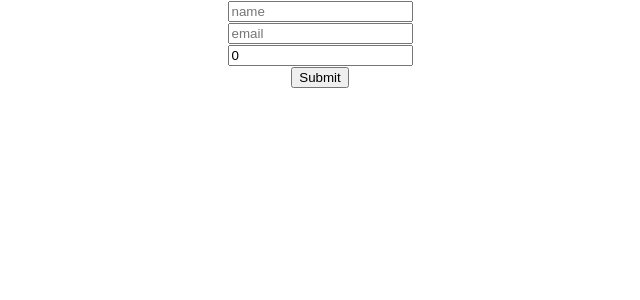
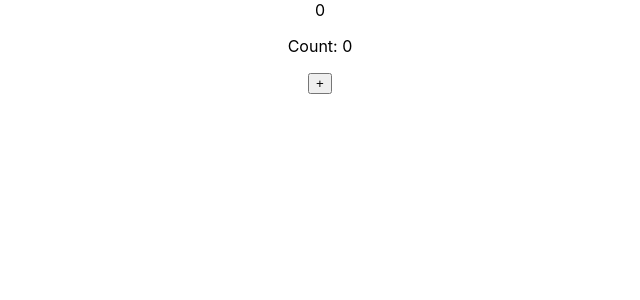
Before and after one commit to sandeepkumardev/react-101, a React (Create React App) app: page / in a window 1280 px wide. Shown: the top 300 px of the page, without its empty margins (320-960 px from the left). Built offline with nearby package versions, Linux system fonts and the light colour scheme.

Commit message:
add counter

```diff
--- a/src/App.js
+++ b/src/App.js
@@ -1,13 +1,31 @@
 import "./App.css";
-import React from "react";
-import Form from "./components/Form";
+import React, { useState } from "react";
 
 const App = () => {
+  const [count, setCount] = useState(0);
+
   return (
     <div className="App">
-      <Form />
+      <Display count={count} />
+      <Counter count={count} setCount={setCount} />
     </div>
   );
 };
 
+const Counter = ({ setCount, count }) => {
+  const inc = () => {
+    setCount(count + 1);
+  };
+  return (
+    <div>
+      <p>Count: {count}</p>
+      <button onClick={inc}>+</button>
+    </div>
+  );
+};
+
+const Display = (props) => {
+  return <div>{props.count}</div>;
+};
+
 export default App;
```
Also changed, not shown: src/components/Header.jsx (added, +12 -0 lines), src/components/Lists.jsx (+8 -8 lines), src/components/Navbar.jsx (added, +12 -0 lines), src/components/PropsButton.jsx (+8 -1 lines), src/components/UserProfile.jsx (added, +7 -0 lines), 1 other file (tests, documents, lock files or other folders).
